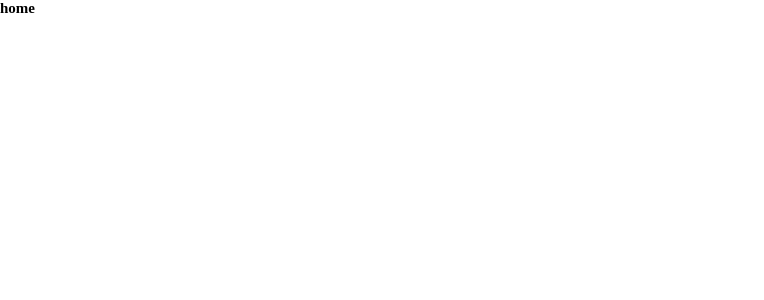
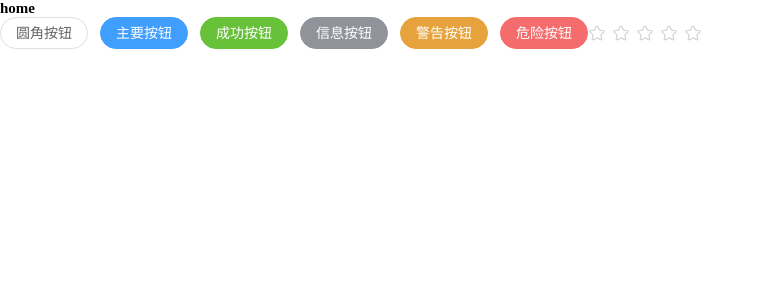
Before and after one commit to Jinxin-heart/luffycity, a Vue app in the folder luffycityweb/: page / in a window 1280 px wide. Shown: the top 300 px of the page, without its empty margins (0-764 px from the left). Built offline with nearby package versions, Linux system fonts and the light colour scheme.

Commit message:
feature:feature:客户端按需加载element-plus前端框架

```diff
--- a/luffycityweb/package.json
+++ b/luffycityweb/package.json
@@ -9,6 +9,8 @@
     "preview": "vite preview"
   },
   "dependencies": {
+    "element-plus": "^2.14.5",
+    "unplugin-vue-components": "^32.1.0",
     "vue": "^3.5.40",
     "vue-router": "^4.0.13"
   },
--- a/luffycityweb/src/views/Home.vue
+++ b/luffycityweb/src/views/Home.vue
@@ -1,9 +1,23 @@
 <script setup>
-
+import {reactive} from "vue";
+const store = reactive({
+  value2: null,
+  colors: ['#99A9BF', '#F7BA2A', '#FF9900'],
+})
 </script>
 
 <template>
   <h1>home</h1>
+  <el-row>
+    <el-button round>圆角按钮</el-button>
+    <el-button type="primary" round>主要按钮</el-button>
+    <el-button type="success" round>成功按钮</el-button>
+    <el-button type="info" round>信息按钮</el-button>
+    <el-button type="warning" round>警告按钮</el-button>
+    <el-button type="danger" round>危险按钮</el-button>
+    <el-rate v-model="store.value2" :colors="store.colors"> </el-rate>
+  </el-row>
+
 </template>
 
 <style scoped>
--- a/luffycityweb/vite.config.js
+++ b/luffycityweb/vite.config.js
@@ -1,7 +1,15 @@
-import { defineConfig } from 'vite'
+import {defineConfig} from 'vite'
 import vue from '@vitejs/plugin-vue'
+import Components from 'unplugin-vue-components/vite'
+import {ElementPlusResolver} from 'unplugin-vue-components/resolvers'
 
 // https://vite.dev/config/
 export default defineConfig({
-  plugins: [vue()],
+    plugins: [
+        vue(),
+        Components({
+                resolvers: [ElementPlusResolver()
+                ],
+            }),
+    ]
 })
```
Also changed, not shown: 1 other file (tests, documents, lock files or other folders).
